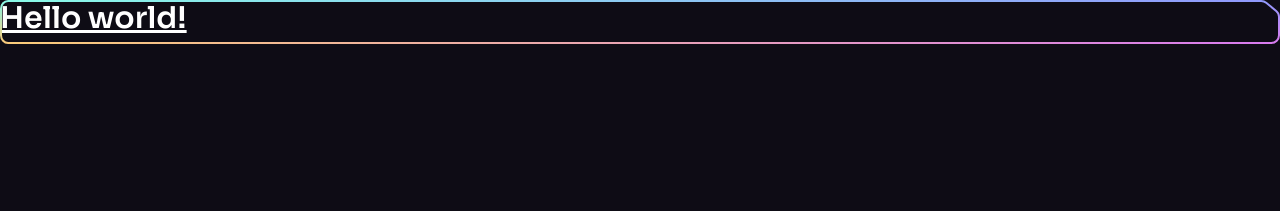
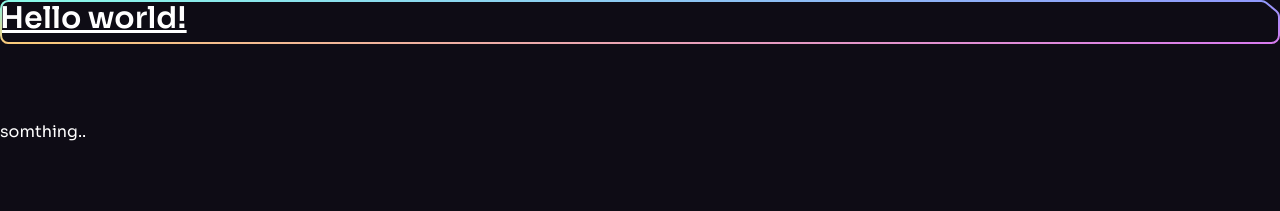
Before and after one commit to Shivammishra03/brainwave-website, a React (Vite) app: page / in a window 1280 px wide. Shown: the top 211 px of the page. Built offline with nearby package versions, Linux system fonts and the light colour scheme.

Commit message:
Added text "somthing.." inside Button component in App.jsx.

```diff
--- a/src/App.jsx
+++ b/src/App.jsx
@@ -8,6 +8,7 @@ const App = () => {
       </h1>
       <div className="pt-[4.75rem] lg:pt-[5.25rem] overflow-hidden">
         <Button className="mt-10" href="#login">
+          somthing..
         </Button>
       </div>
       <ButtonGradient/>
```
